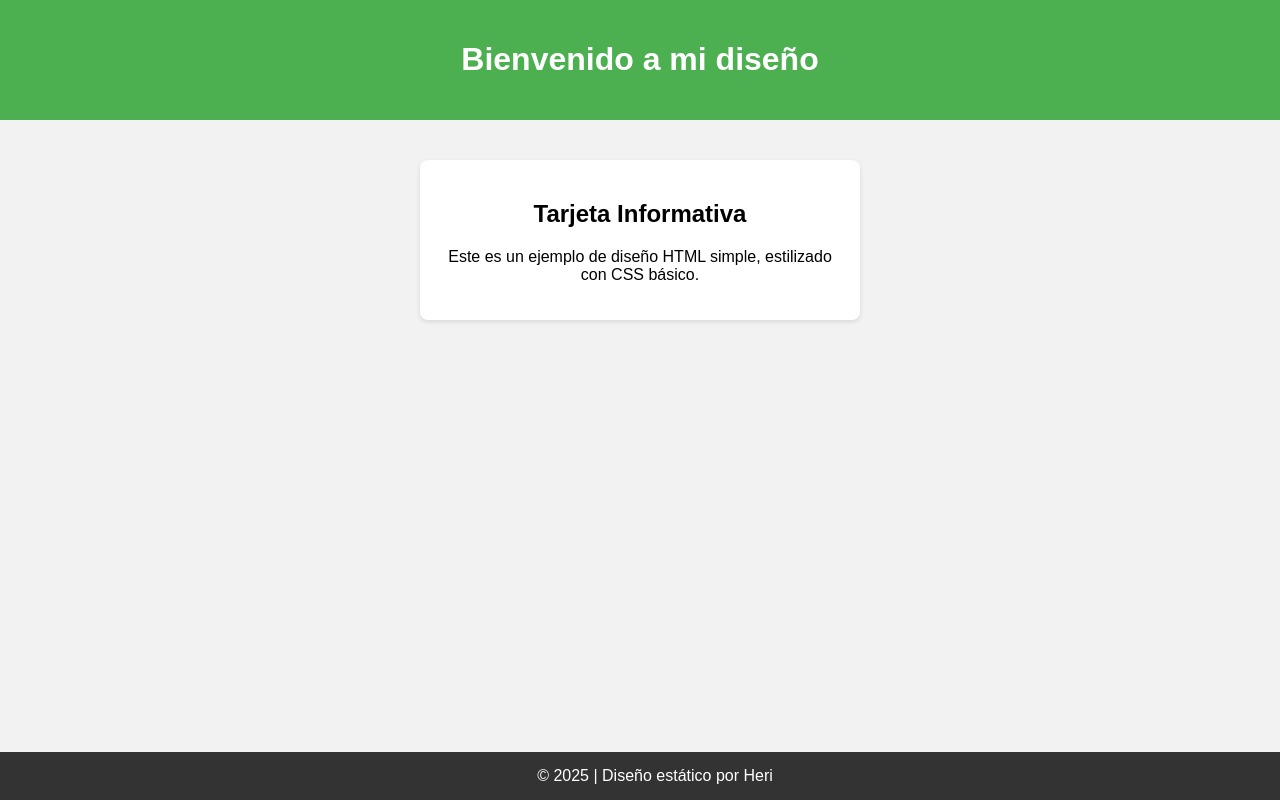
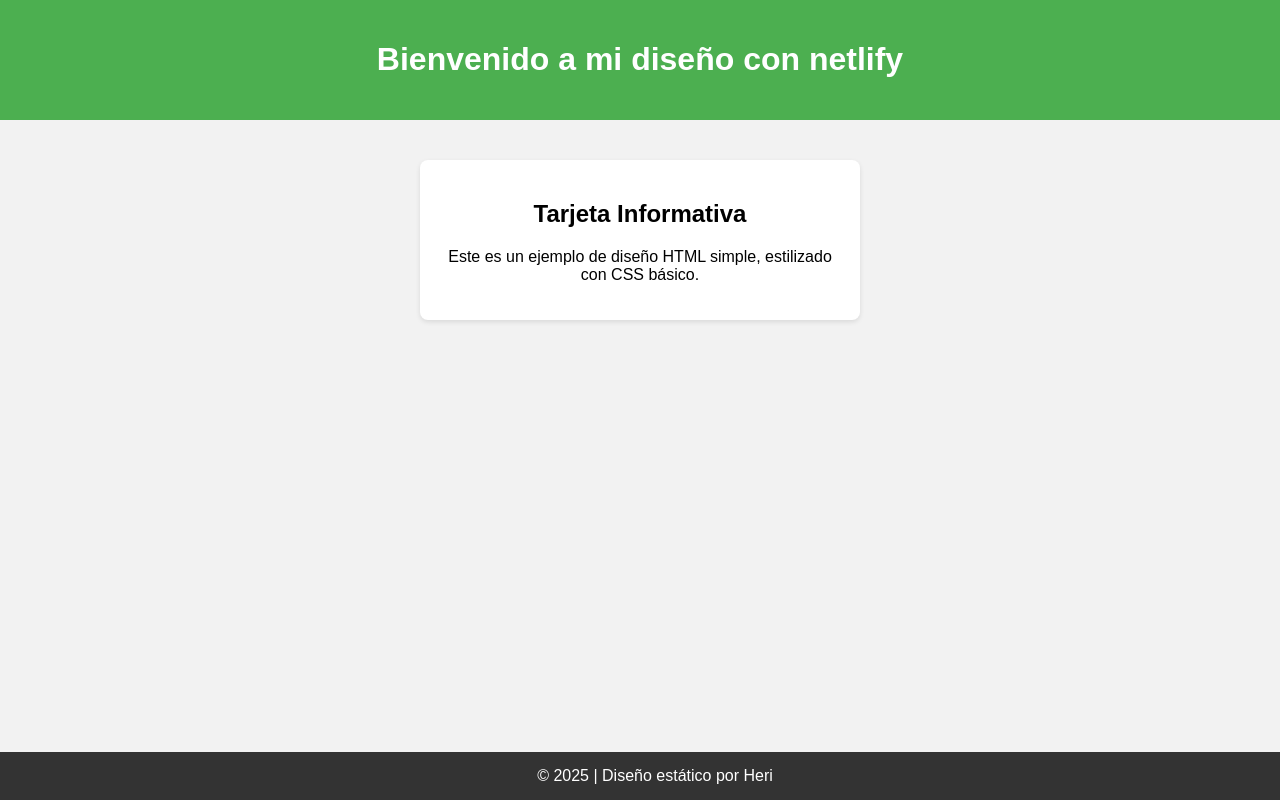
Before and after one commit to herixV/projectNetlify, a plain HTML site: page index.html in a window 1280 px wide. Drawn offline with Linux system fonts and the light colour scheme.

Commit message:
hola desde netlify2

```diff
--- a/index.html
+++ b/index.html
@@ -46,7 +46,7 @@
 <body>
 
   <header>
-    <h1>Bienvenido a mi diseño</h1>
+    <h1>Bienvenido a mi diseño con netlify</h1>
   </header>
 
   <main>
```
